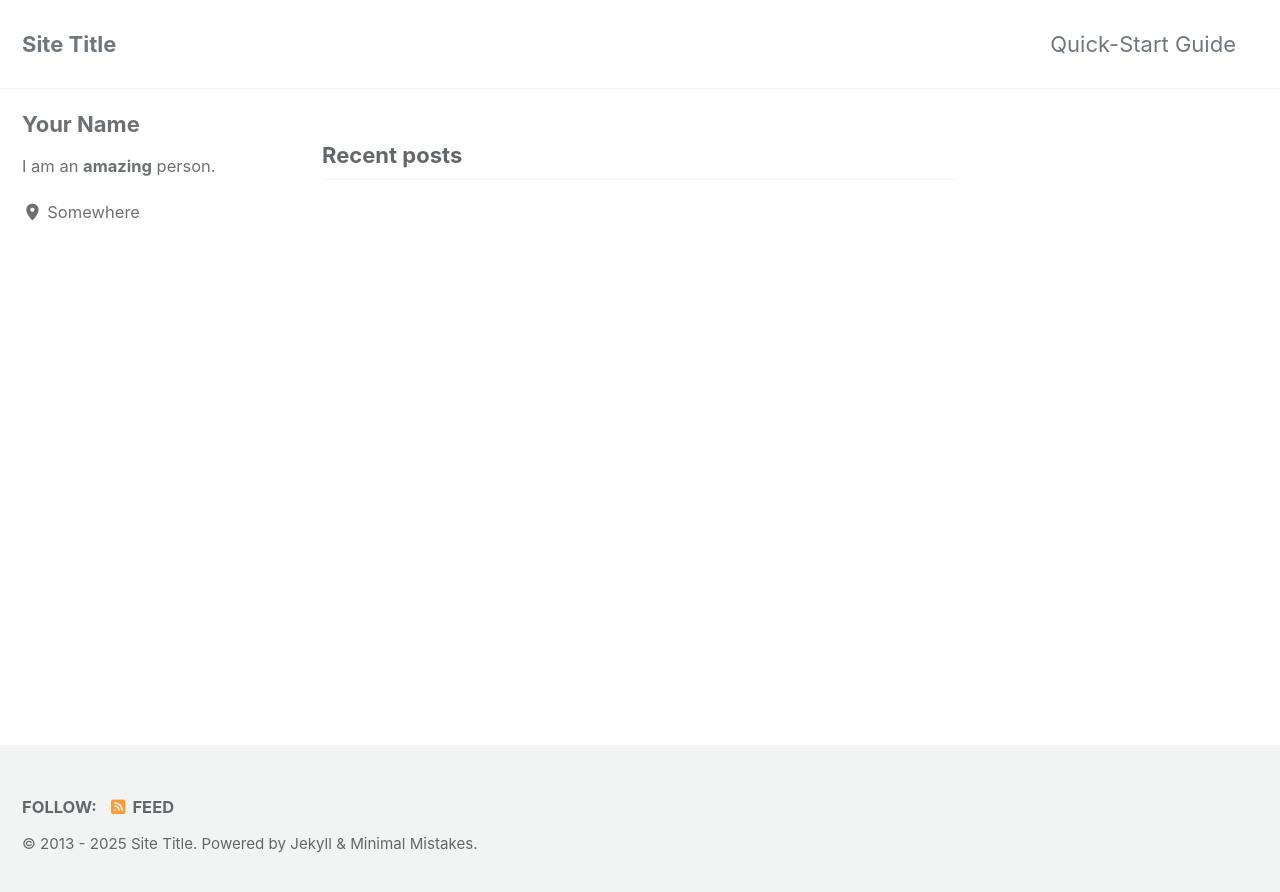
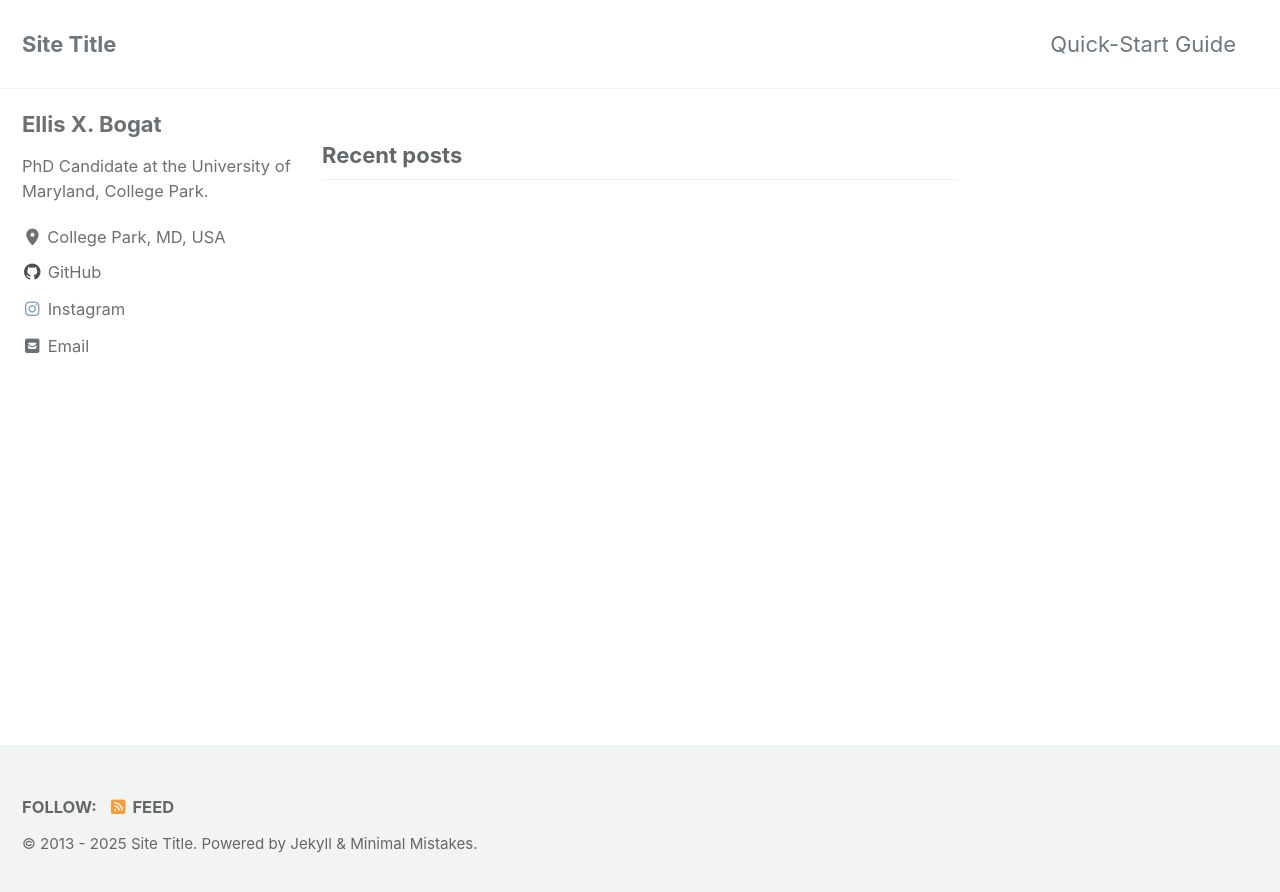
Before and after one commit to ell-bogat/ell-bogat.github.io, a Jekyll site: the page built from index.html, in a window 1280 px wide. Shown: the top 892 px of the page. Built offline with Jekyll 4.4.1, drawn with Linux system fonts in a browser that asks for light colours; cached includes are drawn as plain includes; the list of posts is cut into pages by our own code.

Commit message:
bio column update

```diff
--- a/_config.yml
+++ b/_config.yml
@@ -113,30 +113,30 @@ analytics:
 
 # Site Author
 author:
-  name             : "Your Name"
+  name             : "Ellis X. Bogat"
   avatar           : # path of avatar image, e.g. "/assets/images/bio-photo.jpg"
-  bio              : "I am an **amazing** person."
-  location         : "Somewhere"
-  email            :
+  bio              : "PhD Candidate at the University of Maryland, College Park."
+  location         : "College Park, MD, USA"
+  email            : "ebogat *at* umd.edu"
   links:
-    - label: "Email"
-      icon: "fas fa-fw fa-envelope-square"
-      # url: "mailto:your.name@email.com"
-    - label: "Website"
-      icon: "fas fa-fw fa-link"
-      # url: "https://your-website.com"
-    - label: "Twitter"
-      icon: "fab fa-fw fa-twitter-square"
-      # url: "https://twitter.com/"
-    - label: "Facebook"
-      icon: "fab fa-fw fa-facebook-square"
-      # url: "https://facebook.com/"
+    # - label: "Email"
+    #   icon: "fas fa-fw fa-envelope-square"
+    #   # url: "mailto:your.name@email.com"
+    # - label: "Website"
+    #   icon: "fas fa-fw fa-link"
+    #   # url: "https://your-website.com"
+    # - label: "Twitter"
+    #   icon: "fab fa-fw fa-twitter-square"
+    #   # url: "https://twitter.com/"
+    # - label: "Facebook"
+    #   icon: "fab fa-fw fa-facebook-square"
+    #   # url: "https://facebook.com/"
     - label: "GitHub"
       icon: "fab fa-fw fa-github"
-      # url: "https://github.com/"
+      url: "https://github.com/ell-bogat"
     - label: "Instagram"
       icon: "fab fa-fw fa-instagram"
-      # url: "https://instagram.com/"
+      url: "https://instagram.com/ell_in_space"
 
 # Site Footer
 footer:
```
